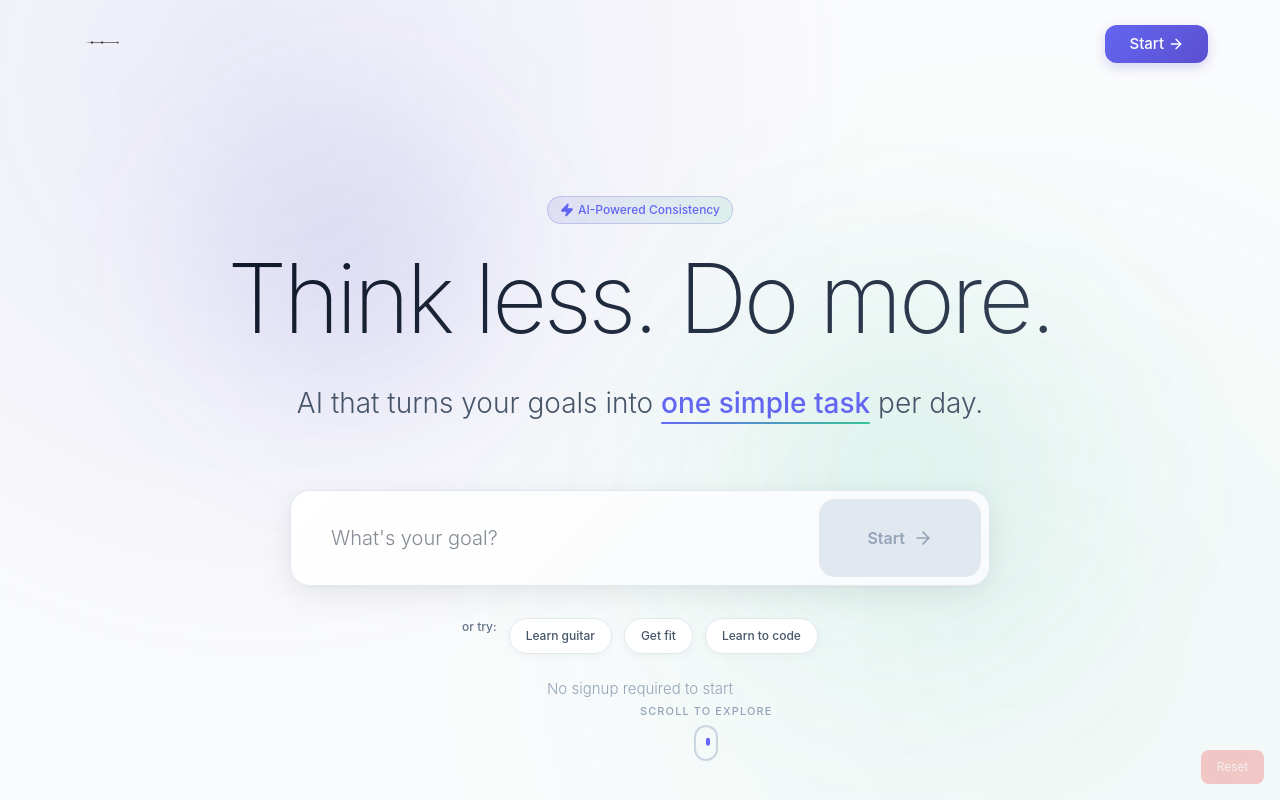
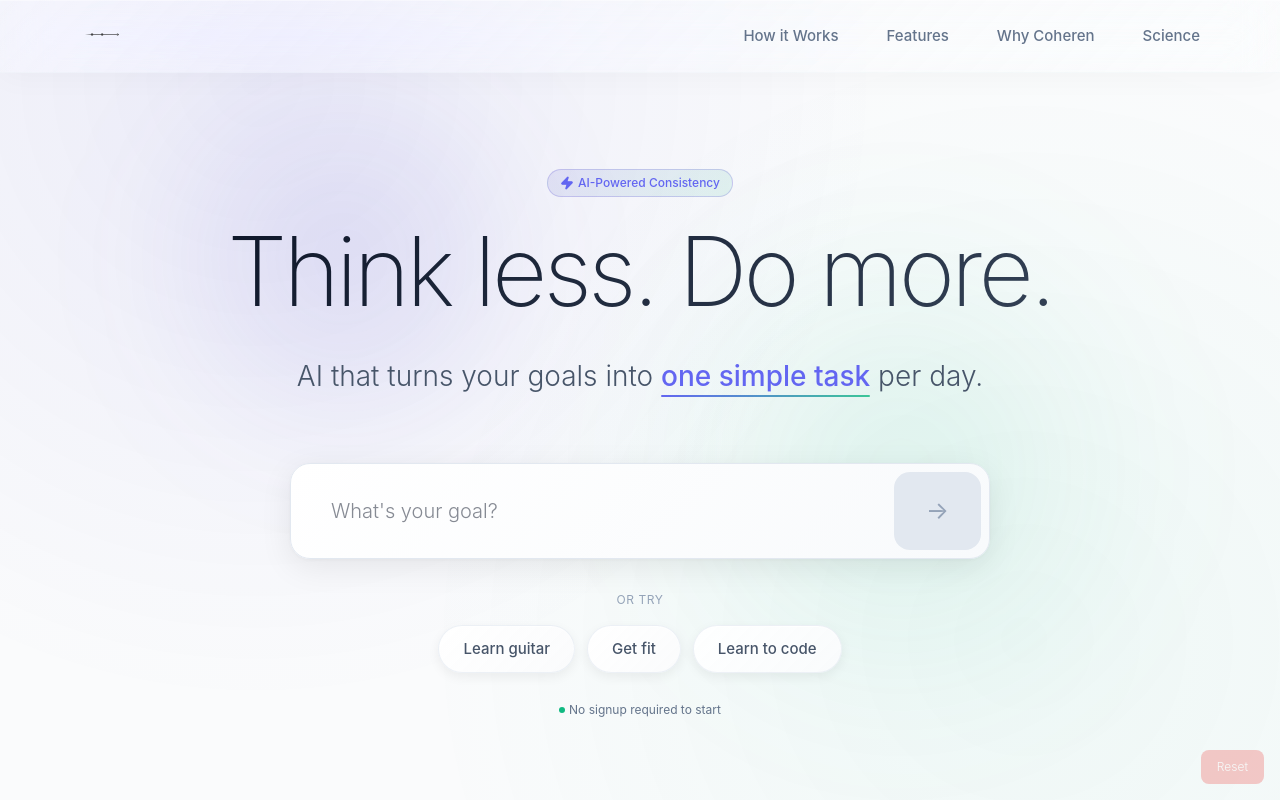
Before and after one commit to mehtab-afsar/coheren.ai, a React (Vite) app: page / in a window 1280 px wide. Shown: the top 800 px of the page. Built offline with nearby package versions, Linux system fonts and the light colour scheme; no server answers; what groq-sdk would draw is missing.

Commit message:
changes 1

```diff
--- a/src/pages/LandingPage.tsx
+++ b/src/pages/LandingPage.tsx
@@ -149,15 +149,26 @@ export default function LandingPage() {
 
       {/* Navigation */}
       <nav style={{
-        position: 'relative',
+        position: 'sticky',
+        top: 0,
+        width: '100%',
+        zIndex: 100,
+        background: 'linear-gradient(135deg, rgba(255, 255, 255, 0.25) 0%, rgba(250, 251, 252, 0.35) 50%, rgba(255, 255, 255, 0.25) 100%)',
+        backdropFilter: 'blur(24px) saturate(180%)',
+        WebkitBackdropFilter: 'blur(24px) saturate(180%)',
+        borderBottom: '1px solid rgba(226, 232, 240, 0.2)',
+        boxShadow: '0 4px 32px rgba(0, 0, 0, 0.03), inset 0 1px 0 rgba(255, 255, 255, 0.4)'
+      }}>
+        <div style={{
           display: 'flex',
           justifyContent: 'space-between',
           alignItems: 'center',
-        padding: `${tokens.spacing.xl} ${tokens.spacing['2xl']}`,
+          padding: `${tokens.spacing.lg} ${tokens.spacing['2xl']}`,
           maxWidth: '1200px',
           margin: '0 auto',
-        zIndex: 10
+          width: '100%'
         }}>
+        {/* Logo */}
         <button
           onClick={() => {
             setStep(0);
@@ -184,28 +195,93 @@ export default function LandingPage() {
           />
         </button>
 
-        <motion.button
-          onClick={() => handleGetStarted()}
-          whileHover={{ scale: 1.05, boxShadow: '0 8px 24px rgba(67, 56, 202, 0.3)' }}
-          whileTap={{ scale: 0.98 }}
+        {/* Navigation Links */}
+        <div style={{
+          display: 'flex',
+          alignItems: 'center',
+          gap: tokens.spacing['2xl']
+        }}>
+          <button
+            onClick={() => {
+              document.getElementById('how-it-works')?.scrollIntoView({ behavior: 'smooth', block: 'start' });
+            }}
             style={{
-            padding: `${tokens.spacing.sm} ${tokens.spacing.xl}`,
-            background: `linear-gradient(135deg, ${tokens.colors.primary} 0%, #5B4FCF 100%)`,
-            color: 'white',
+              background: 'none',
               border: 'none',
-            borderRadius: tokens.borderRadius.lg,
               cursor: 'pointer',
               fontSize: tokens.typography.sizes.base,
               fontWeight: tokens.typography.weights.medium,
-            display: 'flex',
-            alignItems: 'center',
-            gap: tokens.spacing.xs,
-            boxShadow: '0 4px 12px rgba(67, 56, 202, 0.2)',
-            transition: 'all 0.3s ease'
+              color: tokens.colors.text.secondary,
+              transition: 'color 0.2s',
+              padding: `${tokens.spacing.xs} ${tokens.spacing.sm}`
             }}
+            onMouseEnter={(e) => e.currentTarget.style.color = tokens.colors.primary}
+            onMouseLeave={(e) => e.currentTarget.style.color = tokens.colors.text.secondary}
           >
-          Start <ArrowRight size={16} />
-        </motion.button>
+            How it Works
+          </button>
+
+          <button
+            onClick={() => {
+              document.getElementById('roadmap-preview')?.scrollIntoView({ behavior: 'smooth', block: 'start' });
+            }}
+            style={{
+              background: 'none',
+              border: 'none',
+              cursor: 'pointer',
+              fontSize: tokens.typography.sizes.base,
+              fontWeight: tokens.typography.weights.medium,
+              color: tokens.colors.text.secondary,
+              transition: 'color 0.2s',
+              padding: `${tokens.spacing.xs} ${tokens.spacing.sm}`
+            }}
+            onMouseEnter={(e) => e.currentTarget.style.color = tokens.colors.primary}
+            onMouseLeave={(e) => e.currentTarget.style.color = tokens.colors.text.secondary}
+          >
+            Features
+          </button>
+
+          <button
+            onClick={() => {
+              document.getElementById('why-coheren')?.scrollIntoView({ behavior: 'smooth', block: 'start' });
+            }}
+            style={{
+              background: 'none',
+              border: 'none',
+              cursor: 'pointer',
+              fontSize: tokens.typography.sizes.base,
+              fontWeight: tokens.typography.weights.medium,
+              color: tokens.colors.text.secondary,
+              transition: 'color 0.2s',
+              padding: `${tokens.spacing.xs} ${tokens.spacing.sm}`
+            }}
+            onMouseEnter={(e) => e.currentTarget.style.color = tokens.colors.primary}
+            onMouseLeave={(e) => e.currentTarget.style.color = tokens.colors.text.secondary}
+          >
+            Why Coheren
+          </button>
+
+          <button
+            onClick={() => {
+              document.getElementById('science')?.scrollIntoView({ behavior: 'smooth', block: 'start' });
+            }}
+            style={{
+              background: 'none',
+              border: 'none',
+              cursor: 'pointer',
+              fontSize: tokens.typography.sizes.base,
+              fontWeight: tokens.typography.weights.medium,
+              color: tokens.colors.text.secondary,
+              transition: 'color 0.2s',
+              padding: `${tokens.spacing.xs} ${tokens.spacing.sm}`
+            }}
+            onMouseEnter={(e) => e.currentTarget.style.color = tokens.colors.primary}
+            onMouseLeave={(e) => e.currentTarget.style.color = tokens.colors.text.secondary}
+          >
+            Science
+          </button>
+        </div>
+        </div>
       </nav>
 
       {/* Hero Section - Full Page */}
@@ -360,7 +436,7 @@ export default function LandingPage() {
                 whileHover={goalInput.trim() ? { scale: 1.05 } : {}}
                 whileTap={goalInput.trim() ? { scale: 0.95 } : {}}
                 style={{
-                  padding: `${tokens.spacing.lg} ${tokens.spacing['3xl']}`,
+                  padding: `${tokens.spacing.lg} ${tokens.spacing['2xl']}`,
                   background: goalInput.trim()
                     ? `linear-gradient(135deg, ${tokens.colors.primary} 0%, #5B4FCF 100%)`
                     : '#E2E8F0',
@@ -368,16 +444,18 @@ export default function LandingPage() {
                   border: 'none',
                   borderRadius: tokens.borderRadius.xl,
                   cursor: goalInput.trim() ? 'pointer' : 'not-allowed',
-                  fontSize: tokens.typography.sizes.lg,
-                  fontWeight: tokens.typography.weights.semibold,
+                  fontSize: '24px',
+                  fontWeight: 400,
                   display: 'flex',
                   alignItems: 'center',
+                  justifyContent: 'center',
                   gap: tokens.spacing.sm,
                   boxShadow: goalInput.trim() ? '0 4px 12px rgba(67, 56, 202, 0.3)' : 'none',
-                  transition: 'all 0.3s ease'
+                  transition: 'all 0.3s ease',
+                  minWidth: '56px'
                 }}
               >
-                Start <ArrowRight size={20} />
+                →
               </motion.button>
             </div>
           </motion.div>
@@ -389,19 +467,28 @@ export default function LandingPage() {
             transition={{ duration: 0.8, delay: 0.6 }}
             style={{
               display: 'flex',
-              gap: tokens.spacing.md,
-              justifyContent: 'center',
-              flexWrap: 'wrap',
-              marginBottom: tokens.spacing.sm
+              flexDirection: 'column',
+              alignItems: 'center',
+              gap: tokens.spacing.lg,
+              marginTop: tokens.spacing.xl
             }}
           >
             <span style={{
               fontSize: tokens.typography.sizes.sm,
-              color: '#64748B',
-              fontWeight: tokens.typography.weights.medium
+              color: '#94A3B8',
+              fontWeight: tokens.typography.weights.regular,
+              letterSpacing: '0.05em',
+              textTransform: 'uppercase'
             }}>
-              or try:
+              or try
             </span>
+
+            <div style={{
+              display: 'flex',
+              gap: tokens.spacing.md,
+              justifyContent: 'center',
+              flexWrap: 'wrap'
+            }}>
               {['Learn guitar', 'Get fit', 'Learn to code'].map((example, index) => (
                 <motion.button
                   key={example}
@@ -415,109 +502,67 @@ export default function LandingPage() {
                   }}
                   whileTap={{ scale: 0.95 }}
                   style={{
-                  padding: `${tokens.spacing.sm} ${tokens.spacing.lg}`,
-                  background: 'white',
-                  border: '1px solid #E2E8F0',
+                    padding: `${tokens.spacing.md} ${tokens.spacing.xl}`,
+                    background: 'linear-gradient(135deg, rgba(255, 255, 255, 0.9) 0%, rgba(250, 251, 252, 0.95) 100%)',
+                    border: '1px solid rgba(226, 232, 240, 0.6)',
                     borderRadius: tokens.borderRadius.full,
                     cursor: 'pointer',
-                  fontSize: tokens.typography.sizes.sm,
+                    fontSize: tokens.typography.sizes.base,
                     color: '#475569',
                     fontWeight: tokens.typography.weights.medium,
-                  boxShadow: '0 2px 8px rgba(0,0,0,0.04)',
-                  transition: 'all 0.2s ease'
+                    boxShadow: '0 4px 12px rgba(0,0,0,0.06), inset 0 1px 0 rgba(255, 255, 255, 0.8)',
+                    transition: 'all 0.2s ease',
+                    backdropFilter: 'blur(8px)'
                   }}
                   onMouseEnter={(e) => {
-                  e.currentTarget.style.borderColor = tokens.colors.primary;
+                    e.currentTarget.style.borderColor = 'rgba(99, 102, 241, 0.4)';
                     e.currentTarget.style.color = tokens.colors.primary;
-                  e.currentTarget.style.boxShadow = '0 4px 12px rgba(67, 56, 202, 0.15)';
-                  e.currentTarget.style.background = 'linear-gradient(135deg, rgba(67, 56, 202, 0.05) 0%, rgba(16, 185, 129, 0.05) 100%)';
+                    e.currentTarget.style.boxShadow = '0 6px 20px rgba(67, 56, 202, 0.2), inset 0 1px 0 rgba(255, 255, 255, 0.9)';
+                    e.currentTarget.style.background = 'linear-gradient(135deg, rgba(255, 255, 255, 0.95) 0%, rgba(243, 232, 255, 0.4) 100%)';
                   }}
                   onMouseLeave={(e) => {
-                  e.currentTarget.style.borderColor = '#E2E8F0';
+                    e.currentTarget.style.borderColor = 'rgba(226, 232, 240, 0.6)';
                     e.currentTarget.style.color = '#475569';
-                  e.currentTarget.style.boxShadow = '0 2px 8px rgba(0,0,0,0.04)';
-                  e.currentTarget.style.background = 'white';
+                    e.currentTarget.style.boxShadow = '0 4px 12px rgba(0,0,0,0.06), inset 0 1px 0 rgba(255, 255, 255, 0.8)';
+                    e.currentTarget.style.background = 'linear-gradient(135deg, rgba(255, 255, 255, 0.9) 0%, rgba(250, 251, 252, 0.95) 100%)';
                   }}
                 >
                   {example}
                 </motion.button>
               ))}
-          </motion.div>
+            </div>
 
-          <motion.p
+            <motion.div
               initial={{ opacity: 0 }}
               animate={{ opacity: 1 }}
               transition={{ duration: 0.8, delay: 1.5 }}
               style={{
-              fontSize: tokens.typography.sizes.base,
-              color: '#94A3B8',
-              marginTop: tokens.spacing.xl
+                display: 'flex',
+                alignItems: 'center',
+                gap: tokens.spacing.xs,
+                marginTop: tokens.spacing.md
               }}
             >
+              <div style={{
+                width: '6px',
+                height: '6px',
+                borderRadius: '50%',
+                backgroundColor: '#10B981'
+              }} />
+              <span style={{
+                fontSize: tokens.typography.sizes.sm,
+                color: '#64748B',
+                fontWeight: tokens.typography.weights.regular
+              }}>
                 No signup required to start
-          </motion.p>
-
-          {/* Scroll indicator */}
-          <motion.div
-            initial={{ opacity: 0, y: -10 }}
-            animate={{ opacity: 1, y: 0 }}
-            transition={{ duration: 0.8, delay: 2 }}
-            style={{
-              position: 'absolute',
-              bottom: tokens.spacing['3xl'],
-              left: '50%',
-              transform: 'translateX(-50%)',
-              display: 'flex',
-              flexDirection: 'column',
-              alignItems: 'center',
-              gap: tokens.spacing.sm
-            }}
-          >
-            <motion.div
-              animate={{ y: [0, 8, 0] }}
-              transition={{ duration: 2, repeat: Infinity, ease: "easeInOut" }}
-              style={{
-                fontSize: tokens.typography.sizes.xs,
-                color: '#94A3B8',
-                fontWeight: tokens.typography.weights.medium,
-                letterSpacing: '0.1em',
-                textTransform: 'uppercase'
-              }}
-            >
-              Scroll to explore
-            </motion.div>
-            <motion.div
-              animate={{ y: [0, 8, 0] }}
-              transition={{ duration: 2, repeat: Infinity, ease: "easeInOut", delay: 0.2 }}
-              style={{
-                width: '24px',
-                height: '36px',
-                border: '2px solid #CBD5E1',
-                borderRadius: tokens.borderRadius.full,
-                position: 'relative'
-              }}
-            >
-              <motion.div
-                animate={{ y: [0, 12, 0] }}
-                transition={{ duration: 2, repeat: Infinity, ease: "easeInOut" }}
-                style={{
-                  width: '4px',
-                  height: '8px',
-                  backgroundColor: tokens.colors.primary,
-                  borderRadius: '2px',
-                  position: 'absolute',
-                  top: '6px',
-                  left: '50%',
-                  transform: 'translateX(-50%)'
-                }}
-              />
+              </span>
             </motion.div>
           </motion.div>
         </motion.div>
       </section>
 
       {/* How It Works - Second Page/Section */}
-      <section style={{
+      <section id="how-it-works" style={{
         minHeight: '100vh',
         padding: `${tokens.spacing['5xl']} ${tokens.spacing.xl}`,
         background: 'linear-gradient(180deg, #FAFBFC 0%, white 50%, #FAFBFC 100%)',
@@ -525,7 +570,8 @@ export default function LandingPage() {
         overflow: 'hidden',
         display: 'flex',
         alignItems: 'center',
-        justifyContent: 'center'
+        justifyContent: 'center',
+        scrollMarginTop: '80px'
       }}>
         {/* Enhanced Decorative elements */}
         <div style={{
@@ -810,10 +856,11 @@ export default function LandingPage() {
       </section>
 
       {/* Example Roadmap Section - Enhanced */}
-      <section style={{
+      <section id="roadmap-preview" style={{
         padding: `${tokens.spacing['5xl']} ${tokens.spacing.xl}`,
         background: 'linear-gradient(180deg, #FAFBFC 0%, white 100%)',
-        position: 'relative'
+        position: 'relative',
+        scrollMarginTop: '80px'
       }}>
         <div style={{ maxWidth: '1000px', margin: '0 auto' }}>
           <motion.div
@@ -1054,9 +1101,10 @@ export default function LandingPage() {
       </section>
 
       {/* Not Another Todo App - Problem/Solution Format */}
-      <section style={{
+      <section id="why-coheren" style={{
         padding: `${tokens.spacing['5xl']} ${tokens.spacing.xl}`,
-        backgroundColor: 'white'
+        backgroundColor: 'white',
+        scrollMarginTop: '80px'
       }}>
         <div style={{ maxWidth: '1000px', margin: '0 auto' }}>
           <motion.div
@@ -1150,9 +1198,10 @@ export default function LandingPage() {
 
 
       {/* The Science Behind Coheren - Clean & Simple */}
-      <section style={{
+      <section id="science" style={{
         padding: `${tokens.spacing['5xl']} ${tokens.spacing.xl}`,
-        backgroundColor: 'white'
+        backgroundColor: 'white',
+        scrollMarginTop: '80px'
       }}>
         <div style={{ maxWidth: '1200px', margin: '0 auto' }}>
           <div style={{ textAlign: 'center', marginBottom: tokens.spacing['4xl'] }}>
```
Also changed, not shown: src/App.tsx (+1 -46 lines), src/pages/ChatOnboarding.tsx (+38 -5 lines). Lines whose indentation alone changed are shown as unchanged.
